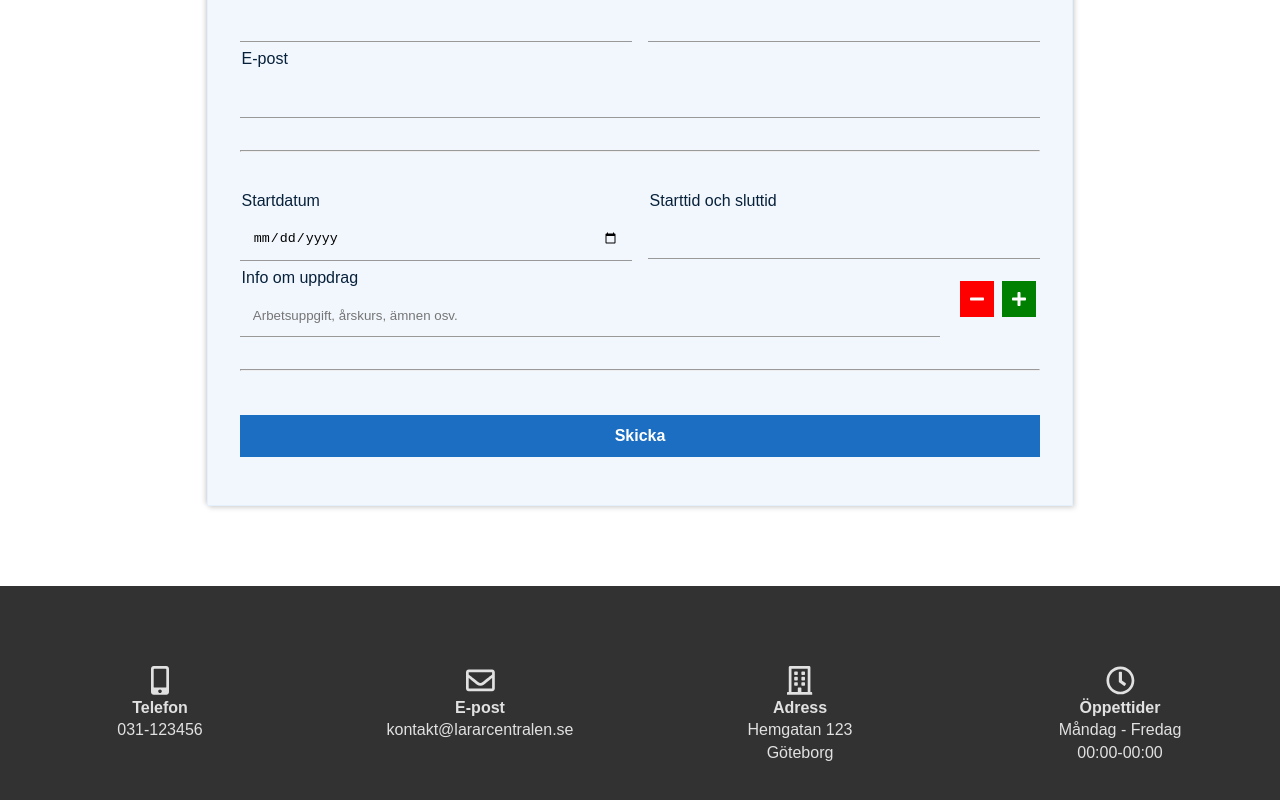
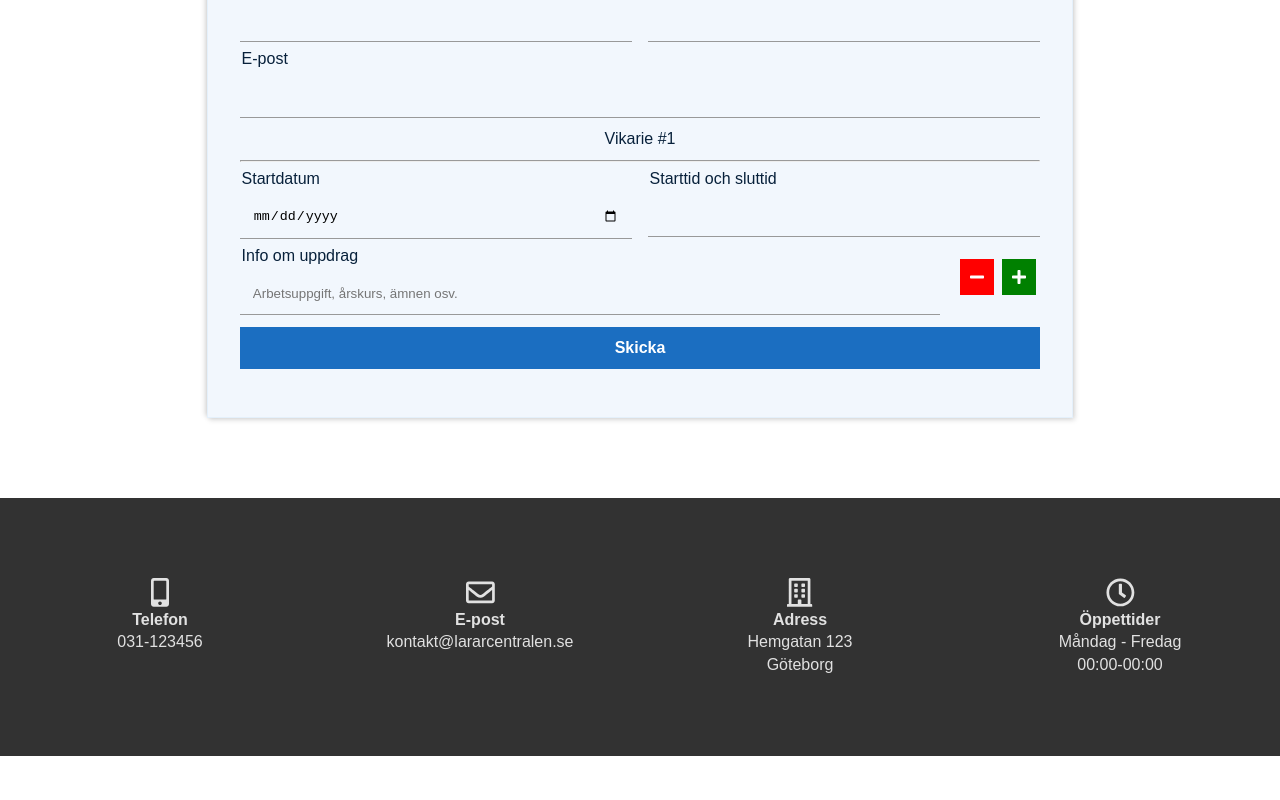
Before and after one commit to remisaado/staffing-web-app, a React (Create React App) app: page /for-skolor in a window 1280 px wide. Shown: the part 1530-2330 px from the top of the page. After the commit the page ends 2286 px from the top, so only its background shows below. Built offline with nearby package versions, Linux system fonts and the light colour scheme.

Commit message:
Changes style of form, limits number of substitutes to add to 25.

```diff
--- a/src/App.css
+++ b/src/App.css
@@ -236,6 +236,12 @@ body {
   margin: 0 0 1rem 0;
 }
 
+.substitute-number-header {
+  color: var(--darkerTheme);
+  margin: 0.75rem 0;
+  text-align: center;
+}
+
 .form input,
 .form textArea {
   padding: 0.8rem;
@@ -340,7 +346,6 @@ body {
 }
 
 .divider {
-  margin: 2rem 0;
   color: var(--darkTheme);
 }
 
--- a/src/components/schoolForm.js
+++ b/src/components/schoolForm.js
@@ -80,7 +80,10 @@ const SchoolForm = () => {
   }
 
   const addSubstitute = () => {
-    setSubstitutes([...substitutes, {date: "", time: "", info: ""}]);
+    if(substitutes.length < 25)
+    {
+      setSubstitutes([...substitutes, {date: "", time: "", info: ""}]);
+    }
   }
 
   const removeSubstitute = (index) => {
@@ -134,9 +137,10 @@ const SchoolForm = () => {
           value={email}
           onChange={(e) => setEmail(e.target.value)}
           required/>
-        <hr className="divider"/>
         { substitutes.map((substitute, index) => (
           <div key={index}>
+            <p className="substitute-number-header">Vikarie #{index + 1}</p>
+            <hr className="divider"/>
             <div className="form-group">
               <div className="form-object">
                 <label>Startdatum</label>
@@ -176,7 +180,6 @@ const SchoolForm = () => {
                     onClick={() => addSubstitute()}/>
                 </div>
               </div>
-              <hr className="divider"/>
           </div>
         ))}
         <button
--- a/src/components/substitutesForm.js
+++ b/src/components/substitutesForm.js
@@ -112,7 +112,9 @@ const SubstitutesForm = () => {
         <input
           type="file"
           onChange={(e) => setOtherFile(e.target.files[0])}/>
-        <button type="submit">Skicka</button>
+        <button
+          className="submit-button"
+          type="submit">Skicka</button>
       </form>
     </section>
   );
```
